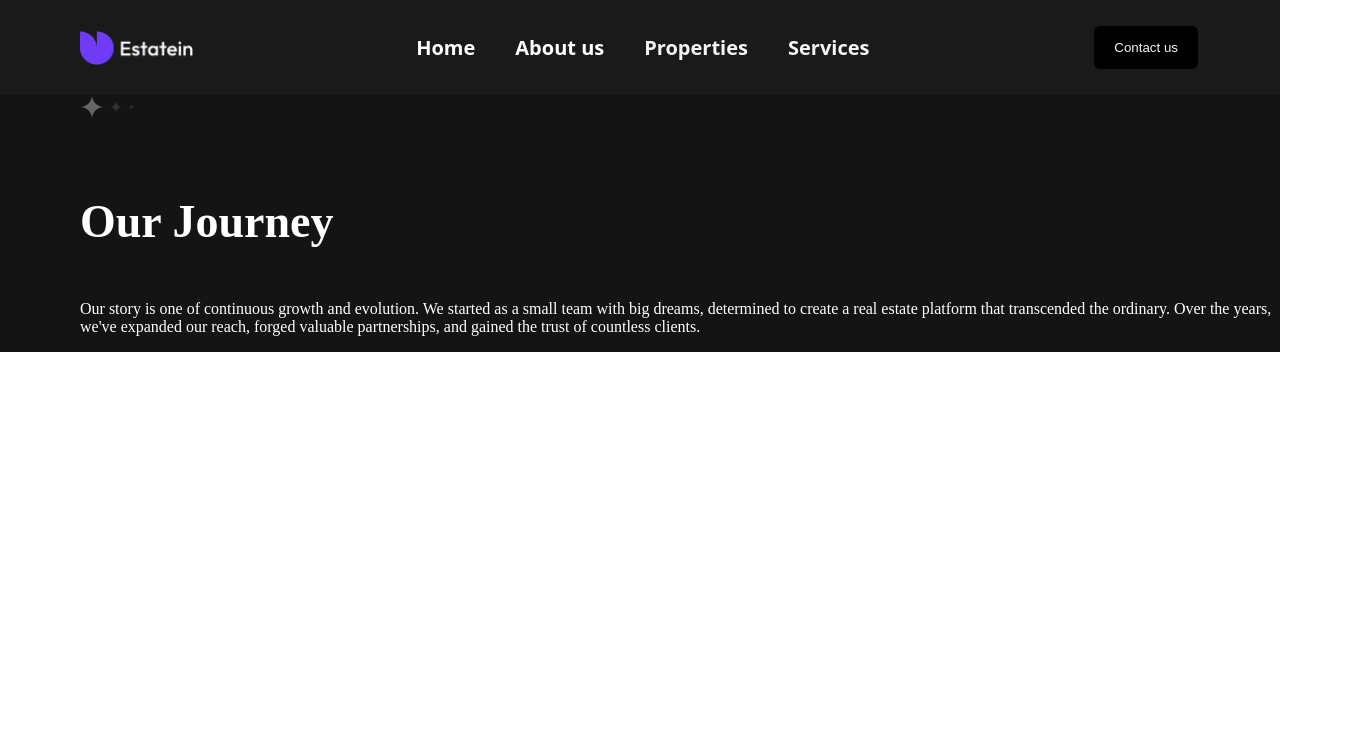
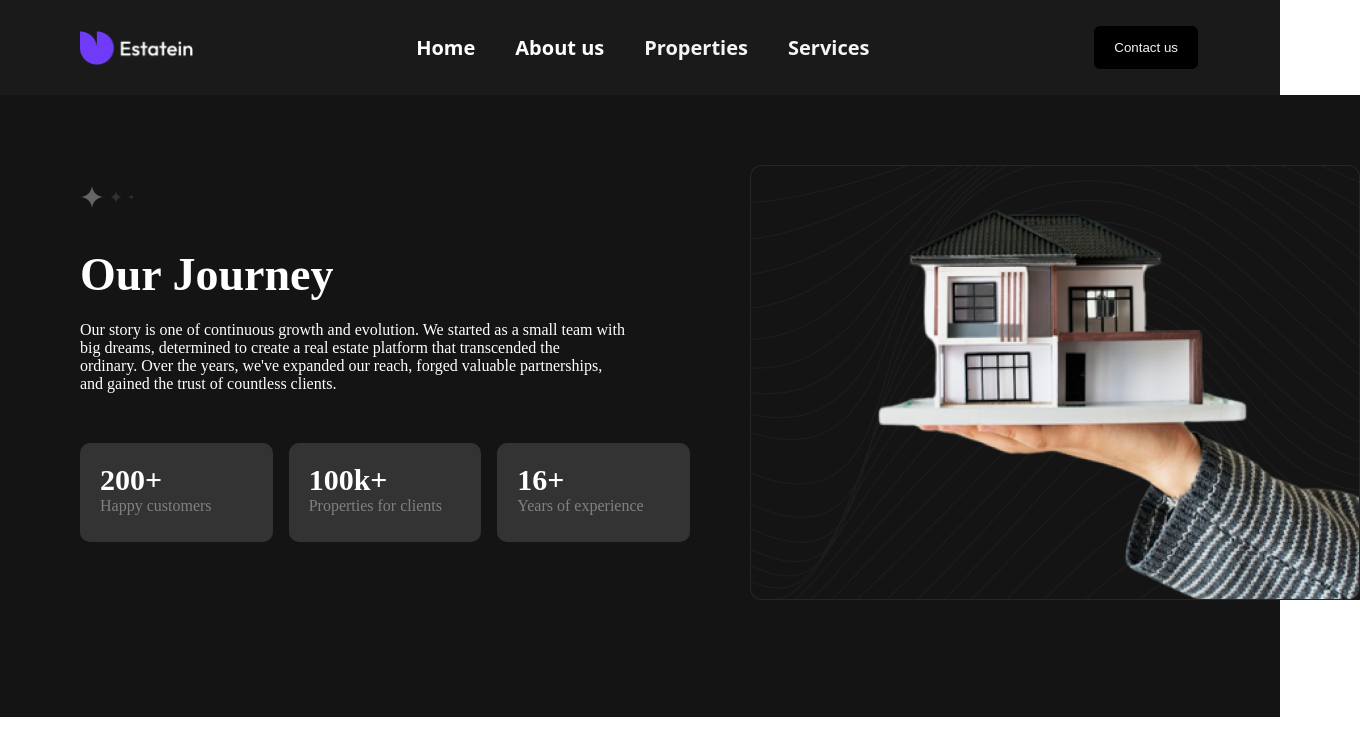
Before and after one commit to DeVTeJ10/Home-ly, a React (Vite) app: page /about-us in a window 1280 px wide. Shown: the top 756 px of the page, 1360 px wide, since content can reach past the window. Built offline with nearby package versions, Linux system fonts and the light colour scheme.

Commit message:
our journey-frame-edit

```diff
--- a/src/pages/aboutUs/aboutUs.css
+++ b/src/pages/aboutUs/aboutUs.css
@@ -1,15 +1,35 @@
-.s{
+.starry1{
     display: flex;
+    padding-top: 90px;
+    gap: 5px;
     align-items: center;
-    gap: 5px;
 }
 
-.checking{
+.household{
+    background-color: #141414;
+    border: 0px;
+    padding-top: 70px;
+}
+
+.hellos{
+    background-color: #141414;
+    display: flex;
+    padding-right: 80px;
+}
+
+.discoveries{
+    display: flex;
+    flex-direction: column;
+}
+
+.ourjourney{
+    margin-top: -80px;
+}
+
+.Discovery{
     background-color: #141414;
     color: white;
-    display: flex;
-    flex-direction: column;
-    gap: 5px;
     padding-left: 80px;
-
+    width: 670px;
+    height: 622px;
 }
--- a/src/pages/aboutUs/aboutUsPage.jsx
+++ b/src/pages/aboutUs/aboutUsPage.jsx
@@ -1,32 +1,52 @@
-import React from 'react'
-import HeaderComponent from '../../components/Header/index'
+import React from "react";
+import HeaderComponent from "../../components/Header/index";
 import { Link, Route, Routes } from "react-router-dom";
 import "./aboutUs.css";
-
-
 
 const aboutUs = () => {
   return (
     <div>
       <HeaderComponent />
-      <div className='checking'>
-      <div className="s">
+      <div className="hellos">
+          <div className="discoveries">
+          <div className="Discovery">
+          <div className="starry1">
             <img src="./src/images/star1.png" width={24} height={24} />
             <img src="./src/images/star2.png" width={14.4} height={14.4} />
             <img src="./src/images/star3.png" width={6.72} height={6.72} />
+          </div>
+
+          <div className="ourjourney">
+          <h1 className="Dream"> Our Journey</h1>
+          <p className="journey">
+            Our story is one of continuous growth and evolution. We started as a
+            small team with<br></br> big dreams, determined to create a real
+            estate platform that transcended the<br></br> ordinary. Over the
+            years, we've expanded our reach, forged valuable partnerships,
+            <br></br> and gained the trust of countless clients.
+          </p>
+          <div className="experiences">
+            <div className="happyCustomers">
+              <h2 className="customer1">200+</h2>
+              <p className="customers44">Happy customers</p>
+            </div>
+            <div className="clientProperties">
+              <h3 className="customer1">100k+</h3>
+              <p className="customers4">Properties for clients</p>
+            </div>
+            <div className="yearsofExperience">
+              <h3 className="customer1">16+</h3>
+              <p className="customers4">Years of experience</p>
+            </div>
+          </div>
+          </div>
+
         </div>
-            <h1>Our Journey</h1>
-        <div className="">
-            <p className="">
-                Our story is one of continuous growth and evolution. We started as a small team with big dreams,
-                determined to create a real estate platform that transcended the ordinary. Over the years,
-                we've expanded our reach,
-                forged valuable partnerships, and gained the trust of countless clients.
-            </p>
+          </div>
+        <img src="./src/images/householding.png" width={610} height={435} className="household" />
       </div>
-      </div>
-  </div>
-  )
-}
+    </div>
+  );
+};
 
-export default aboutUs
+export default aboutUs;
```
